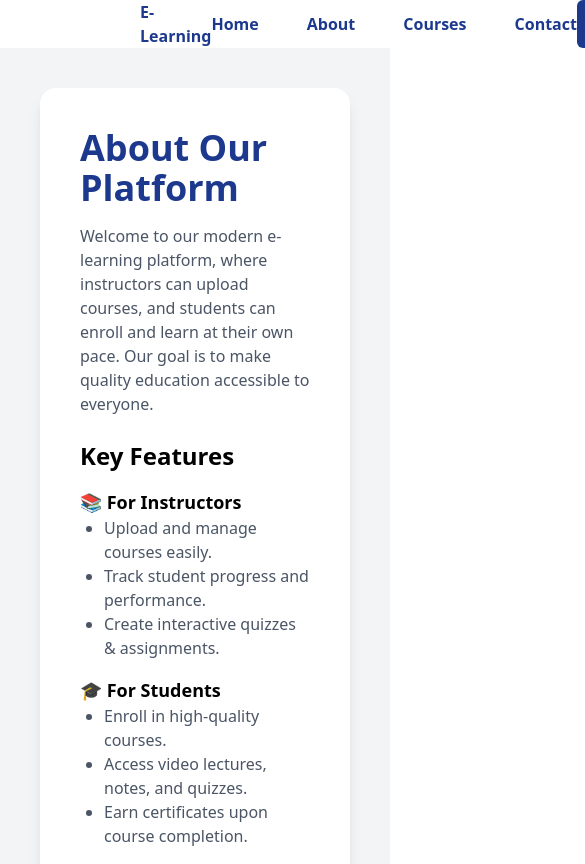
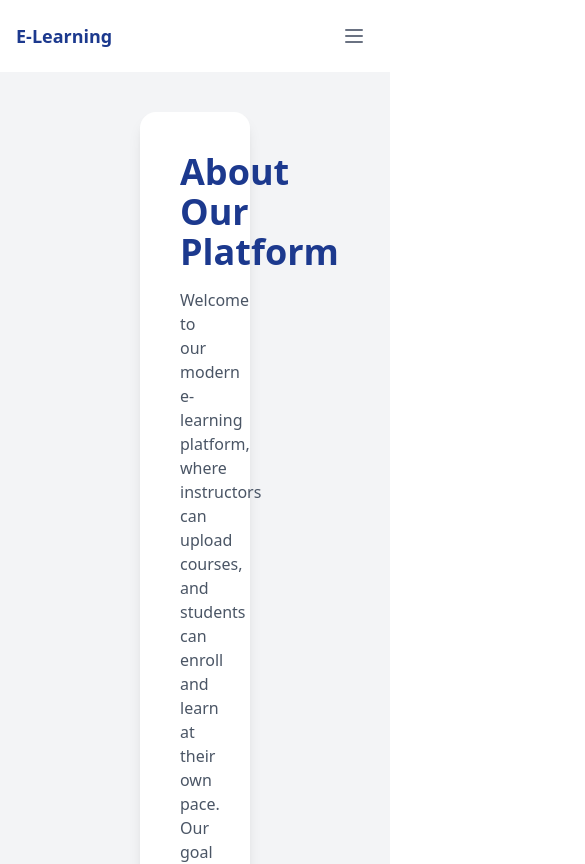
Before and after one commit to Ruqayya-Hasnee/e-learning-platform, a Next.js app: page /about in a window 390 px wide. Shown: the top 864 px of the page, 585 px wide, since content can reach past the window. Built offline with nearby package versions, Linux system fonts and the light colour scheme.

Commit message:
added responsiveness

```diff
--- a/app/about/page.tsx
+++ b/app/about/page.tsx
@@ -2,8 +2,8 @@ import Link from "next/link";
 
 export default function About() {
   return (
-    <div className="min-h-screen bg-gray-100 p-10">
-      <div className="max-w-6xl mx-auto bg-white p-10 rounded-2xl shadow-lg">
+    <div className="bg-gray-100 py-10">
+      <div className="mx-35 bg-white p-10 rounded-2xl shadow-lg">
         <h1 className="text-4xl font-bold text-blue-900">About Our Platform</h1>
         <p className="text-gray-600 mt-4">
           Welcome to our modern e-learning platform, where instructors can
--- a/app/components/Navbar.tsx
+++ b/app/components/Navbar.tsx
@@ -1,26 +1,61 @@
 "use client";
 
-import React from "react";
+import React, { useState } from "react";
 import Link from "next/link";
 import { useAuth } from "@/app/context/AuthContext";
 import { RoleType } from "@/types/user";
 
 function Navbar() {
   const { user, logout } = useAuth();
+  const [menuOpen, setMenuOpen] = useState(false);
 
   return (
-    <div className="text-blue-900 flex justify-between items-center h-12 mx-35">
-      <div className="font-bold">
+    <nav className="bg-white shadow-md">
+      <div className="max-w-screen-xl flex flex-wrap items-center justify-between mx-auto p-4">
+        {/* Logo */}
+        <div className="font-bold text-blue-900 text-lg">
           <Link href="/">E-Learning</Link>
         </div>
-      <div className="flex gap-12 font-bold">
-        <Link href="/">Home</Link>
-        <Link href="/about">About</Link>
-        <Link href="/courses">Courses</Link>
-        <Link href="/contact">Contact</Link>
+
+        {/* Mobile Menu Button */}
+        <button
+          onClick={() => setMenuOpen(!menuOpen)}
+          className="md:hidden p-2 rounded-lg text-gray-500 hover:bg-gray-100 focus:ring-2 focus:ring-gray-200"
+          aria-label="Toggle Menu"
+        >
+          <svg
+            className={`w-6 h-6 transition-transform ${
+              menuOpen ? "rotate-90" : "rotate-0"
+            }`}
+            xmlns="http://www.w3.org/2000/svg"
+            fill="none"
+            viewBox="0 0 24 24"
+            stroke="currentColor"
+          >
+            <path
+              strokeLinecap="round"
+              strokeLinejoin="round"
+              strokeWidth="2"
+              d="M4 6h16M4 12h16M4 18h16"
+            />
+          </svg>
+        </button>
+
+        {/* Navbar Links - Desktop & Mobile */}
+        <div
+          className={`absolute md:static top-16 left-0 w-full md:w-auto bg-white md:bg-transparent md:flex items-center space-x-8 md:space-x-12 p-4 md:p-0 transition-all duration-300 ${
+            menuOpen ? "block" : "hidden md:block"
+          }`}
+        >
+          <div className="flex flex-col md:flex-row gap-4 md:gap-6 font-bold">
+            <Link href="/" className="hover:text-blue-600">Home</Link>
+            <Link href="/about" className="hover:text-blue-600">About</Link>
+            <Link href="/courses" className="hover:text-blue-600">Courses</Link>
+            <Link href="/contact" className="hover:text-blue-600">Contact</Link>
           </div>
 
-      <div className="flex gap-4">
+          {/* Authentication Links */}
+          <div className="flex flex-col md:flex-row gap-4">
             {user ? (
               <>
                 <Link
@@ -29,25 +64,32 @@ function Navbar() {
                       ? "/studentprofile"
                       : "/instructorprofile"
                   }
+                  className="hover:text-blue-600"
                 >
                   Profile
                 </Link>
-            <button className="primary" onClick={logout}>
+                <button className="bg-red-500 text-white px-4 py-2 rounded-md hover:bg-red-600 transition" onClick={logout}>
                   Logout
                 </button>
               </>
             ) : (
               <>
                 <Link href="/signup">
-              <button className="secondary">Sign Up</button>
+                  <button className="secondary hover:bg-blue-600 transition">
+                    Sign Up
+                  </button>
                 </Link>
                 <Link href="/login">
-              <button className="secondary">Login</button>
+                  <button className="secondary hover:bg-blue-500 hover:text-white transition">
+                    Login
+                  </button>
                 </Link>
               </>
             )}
           </div>
         </div>
+      </div>
+    </nav>
   );
 }
 
```
Lines whose indentation alone changed are shown as unchanged.
